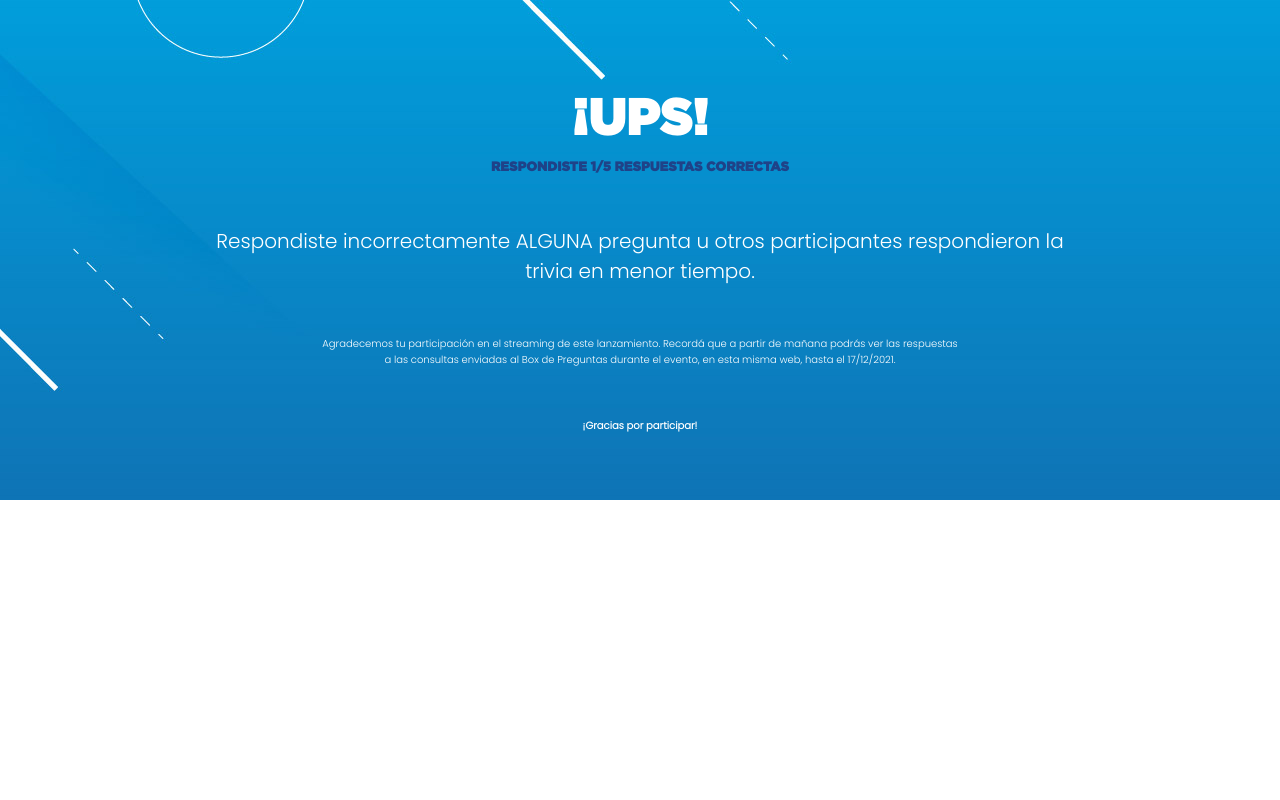
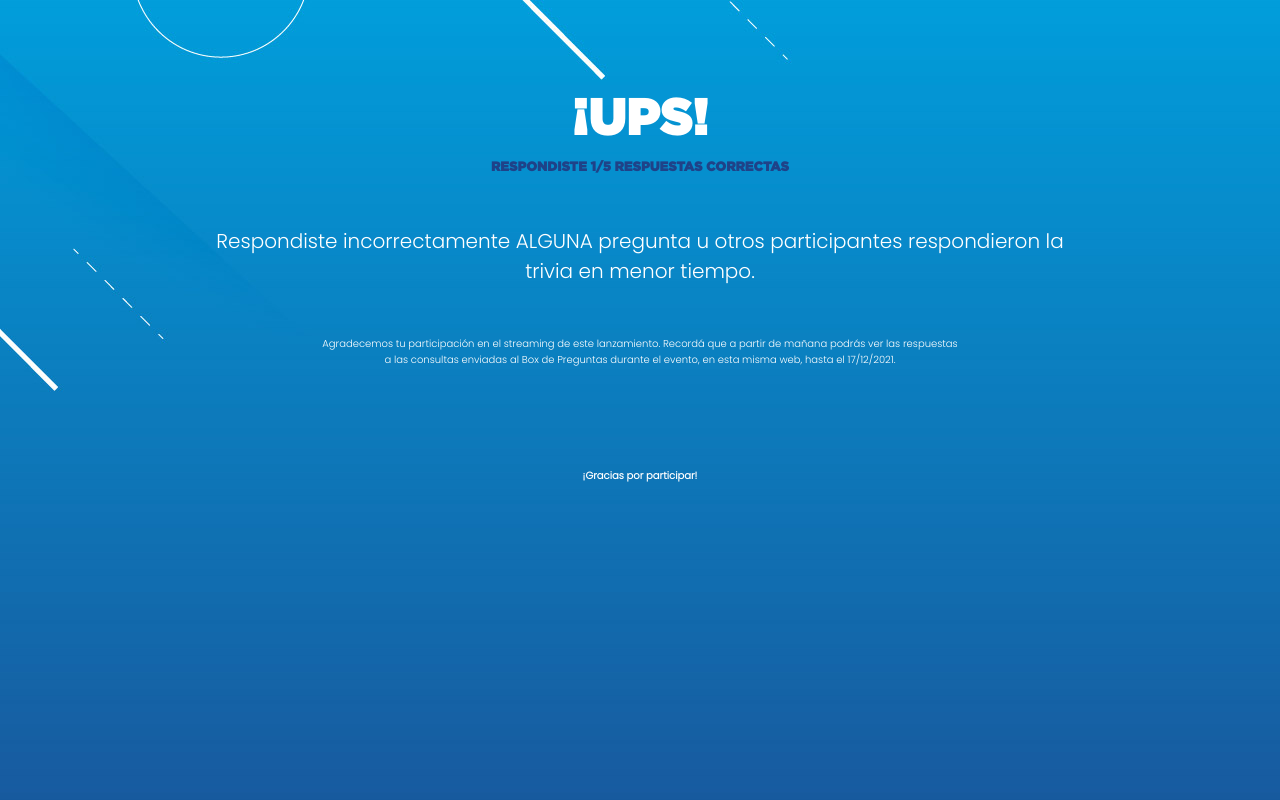
Before and after one commit to camilabozo/triviaNubeqa, a PHP site: page /lose.php?correctAnswers=1 in a window 1280 px wide. Run offline with PHP 8.4, Linux system fonts and the light colour scheme.

Commit message:
Se corrigen estilos de win y lose y se agrega data.txt a .gitignore

```diff
--- a/resultStyles.css
+++ b/css/resultStyles.css
@@ -10,39 +10,39 @@ html{
 
 @font-face{
     font-family: locatorLight;
-    src: url('./assets/fonts/Locator-Light.otf');
+    src: url('../assets/fonts/Locator-Light.otf');
 }
 
 @font-face{
     font-family: poppinsLight;
-    src: url('./assets/fonts/Poppins-Light.ttf');
+    src: url('../assets/fonts/Poppins-Light.ttf');
 }
 
 @font-face {
     font-family: gothamLight;
-    src: url('./assets/fonts/Gotham-Light.otf');
+    src: url('../assets/fonts/Gotham-Light.otf');
 }
 
 @font-face{
     font-family: gothamBook;
-    src: url('./assets/fonts/Gotham-Book.otf');
+    src: url('../assets/fonts/Gotham-Book.otf');
 }
 
 @font-face{
     font-family: gothamBold;
-    src: url('./assets/fonts/Gotham-Bold.otf');
+    src: url('../assets/fonts/Gotham-Bold.otf');
 }
 
 @font-face{
     font-family: gothamBlack;
-    src: url('./assets/fonts/Gotham-Black.otf');
+    src: url('../assets/fonts/Gotham-Black.otf');
 }
 
 .container{
     width: 100%;
-    height: auto;
+    /* height: auto; */
     min-height: 500px;
-    background: url('./assets/4.jpg');
+    background: url('../assets/4.jpg');
     /* background-size: 100% 100vh; */
 }
 .title__container, .mid_title__container, .last_title__container{
@@ -81,7 +81,14 @@ html{
 }
 
 .last_title__container h6{
+    padding: 0 0 50px 0;
     text-align: center;
     width: 50%;
     font-size: 1rem;
 }
+
+@media (min-width: 400px){
+    .container{
+        height: 100vh;
+    }
+}
--- a/css/resultsTable.css
+++ b/css/resultsTable.css
@@ -128,3 +128,9 @@ table{
     height: auto;
     margin-bottom: 30px;
 }
+
+@media (min-width: 980px){
+    .container{
+        height: 100vh;
+    }
+}
--- a/data.txt
+++ /dev/null
@@ -1,2 +0,0 @@
-Camila||Manciagli||leandromanciagli@gmail.com||2||22:0:53**
-Camila||Manciagli||leandromanciagli@gmail.com||3||22:3:31**
--- a/lose.php
+++ b/lose.php
@@ -4,7 +4,7 @@
     <meta charset="UTF-8">
     <meta http-equiv="X-UA-Compatible" content="IE=edge">
     <meta name="viewport" content="width=device-width, initial-scale=1.0">
-    <link rel="stylesheet" href="resultStyles.css">
+    <link rel="stylesheet" href="css/resultStyles.css">
     <title>¡Ups!</title>
 </head>
 <body>
--- a/win.php
+++ b/win.php
@@ -4,7 +4,7 @@
     <meta charset="UTF-8">
     <meta http-equiv="X-UA-Compatible" content="IE=edge">
     <meta name="viewport" content="width=device-width, initial-scale=1.0">
-    <link rel="stylesheet" href="resultStyles.css">
+    <link rel="stylesheet" href="css/resultStyles.css">
     <title>¡Felicitaciones!</title>
 </head>
 <body>
```
Also changed, not shown: README.md, css/styles.css (line endings or trailing spaces), 1 other file.
